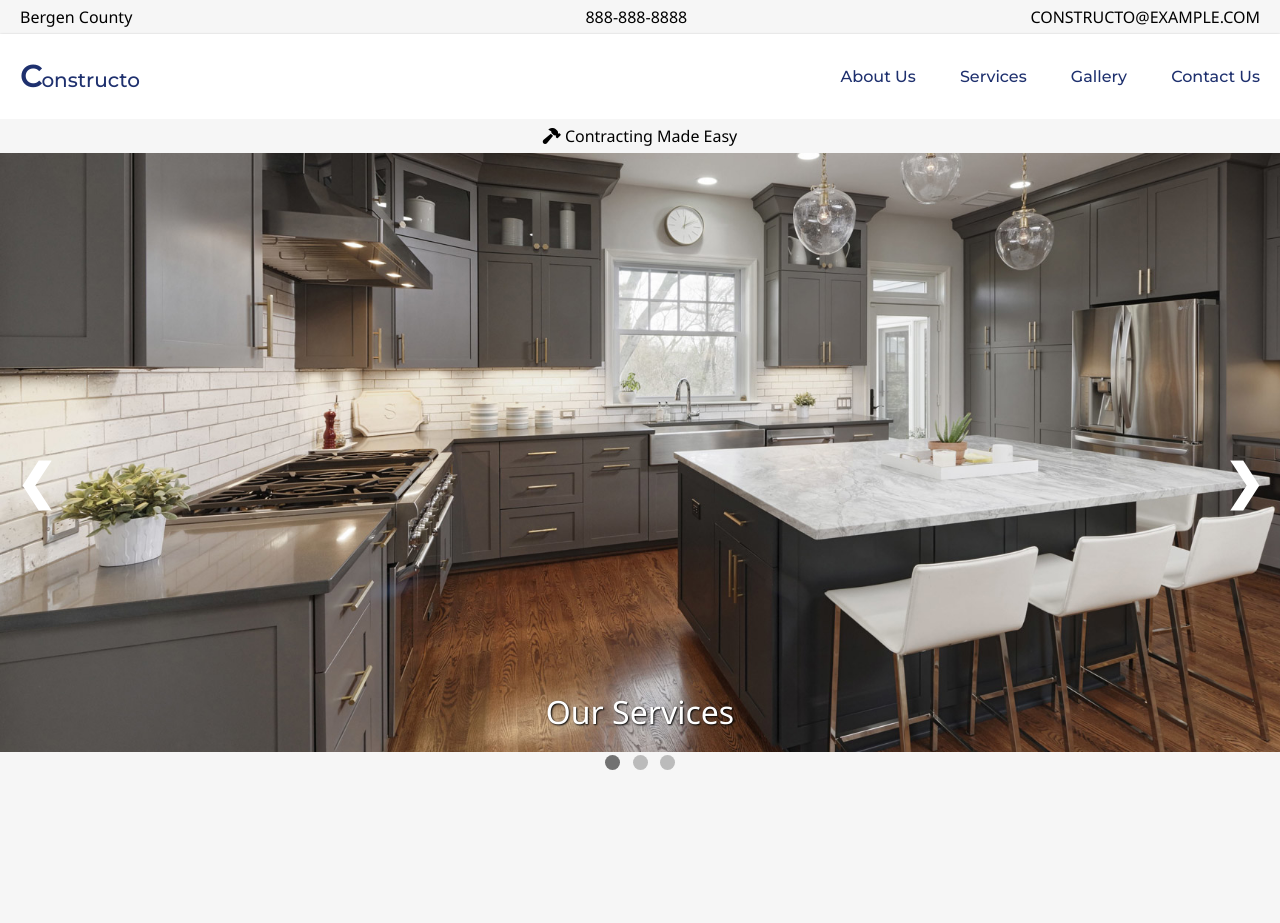
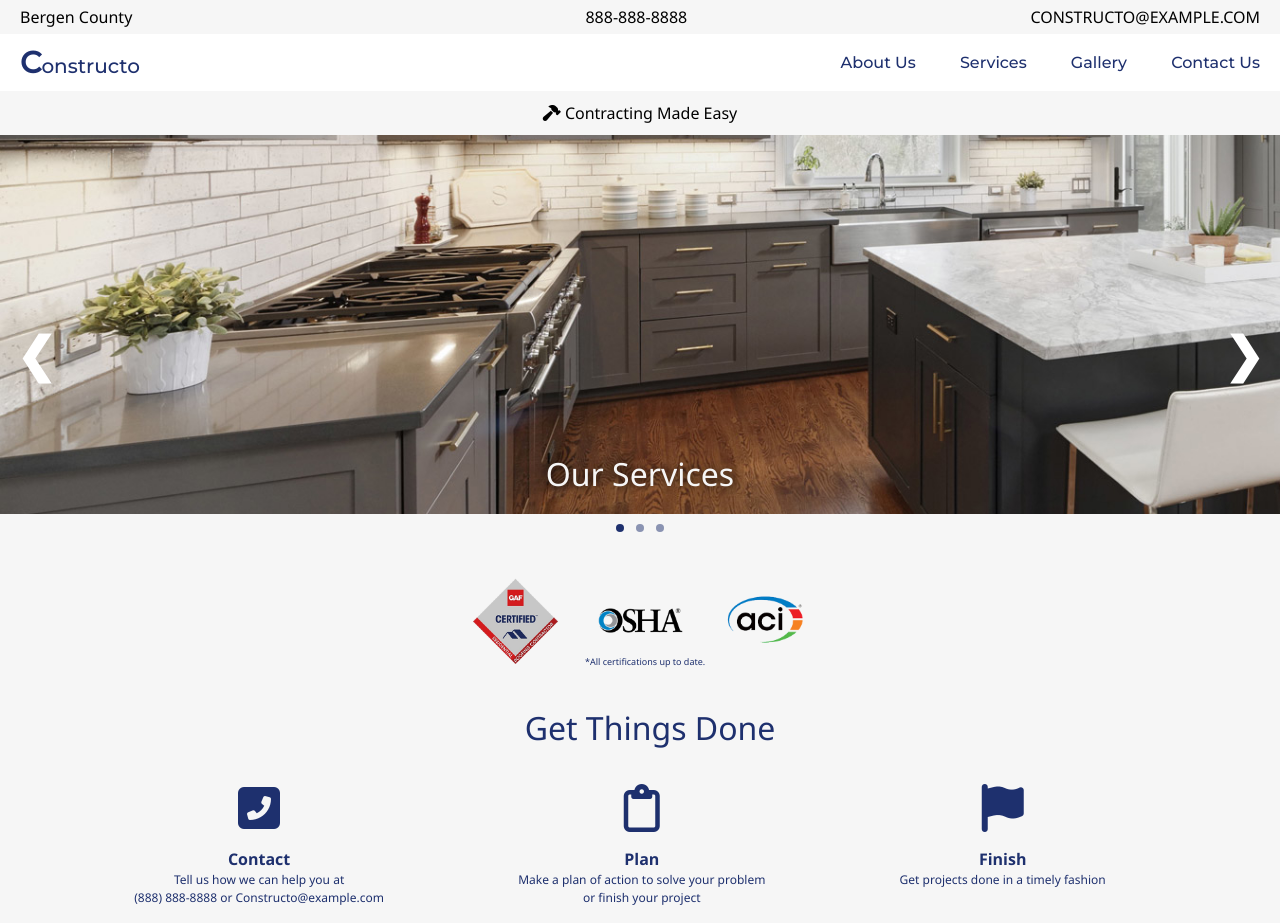
Before and after one commit to alexarmatas/constructionSite, a website: page dist/index.html in a window 1280 px wide. Before the commit the page ends 800 px from the top, so only its background shows below. Drawn offline with Linux system fonts and the light colour scheme.

Commit message:
added certifications and call to action

```diff
--- /dev/null
+++ b/scss/_slideServices.scss
@@ -0,0 +1,5 @@
+.column-left {
+  background-color: red;
+  width: 50%;
+  height: 100%;
+}
--- a/scss/_slides.scss
+++ b/scss/_slides.scss
@@ -36,10 +36,10 @@
 }
 
 .text {
-  color: white;
+  color: #f6f6f6;
   font-size: 2rem;
-  text-shadow: 1px 1px 2px black;
   padding: 8px 12px;
+  text-shadow: 1px 1px 10px black;
   position: absolute;
   bottom: 8px;
   width: 100%;
@@ -50,10 +50,10 @@
 
 .dot {
   cursor: pointer;
-  height: 15px;
-  width: 15px;
+  height: 8px;
+  width: 8px;
   margin: 0 4px;
-  background-color: #bbb;
+  background-color: rgba($secondary-color, 0.5);
   border-radius: 50%;
   display: inline-block;
   transition: background-color 0.6s ease;
@@ -61,7 +61,7 @@
 
 .active,
 .dot:hover {
-  background-color: #717171;
+  background-color: $secondary-color;
 }
 
 .fade {
--- a/scss/main.scss
+++ b/scss/main.scss
@@ -1,5 +1,6 @@
 @import "config";
 @import "slides";
+@import "slideServices";
 @import url("https://fonts.googleapis.com/css?family=Montserrat:400,500&display=swap");
 @import url("https://fonts.googleapis.com/css?family=Mukta:400,600&display=swap");
 * {
@@ -42,7 +43,11 @@ header {
   justify-content: space-between;
   align-items: center;
   background: #ffffff;
-  box-shadow: 0 2px 3px 0 rgba(0, 0, 0, 1);
+  box-shadow: 0 2px 2px 1 rgba(0, 0, 0, 1);
+}
+
+.logo {
+  margin: 0;
 }
 
 .bubble {
@@ -58,9 +63,13 @@ header {
   display: flex;
   justify-content: center;
   background: #f6f6f6;
+  padding: 5px 0px;
+
   color: darken($color: $secondary-color, $amount: 40);
   > p {
     margin: 5px 20px;
+    font-weight: 350;
+    font-size: 1rem;
   }
 }
 
@@ -95,3 +104,77 @@ a {
     font-size: 30px;
   }
 }
+
+//Bottom Half
+
+.certColumns {
+  padding-top: 1rem;
+  position: relative;
+  display: flex;
+  justify-content: center;
+}
+
+#certACI {
+  padding-top: 5px;
+}
+
+.certLogo {
+  padding: 0px 20px;
+  width: 125px;
+  height: auto;
+}
+
+.certParagraph {
+  position: absolute;
+  left: 50%;
+  margin-left: -55px;
+  bottom: -15px;
+  > span {
+    font-size: 9px;
+  }
+}
+
+.get-done {
+  text-align: center;
+  margin-left: 20px;
+  font-size: 2em;
+}
+
+.step-container {
+  display: flex;
+  flex-direction: row;
+  justify-content: space-evenly;
+}
+
+.step-col {
+  margin-left: -40px;
+  display: flex;
+  flex-direction: column;
+  align-items: center;
+  font-size: 3rem;
+}
+
+.step-text {
+  display: flex;
+  flex-direction: column;
+  align-items: center;
+
+  > h2 {
+    font-size: 1rem;
+    margin: 15px 0 0 0;
+  }
+
+  > p {
+    font-size: 0.75rem;
+    margin: 0;
+  }
+}
+
+.listServices {
+  position: relative;
+}
+
+.list-columns {
+  display: flex;
+  flex-direction: column;
+}
```
Also changed, not shown: dist/css/main.css, dist/index.html, images/indexImages/aboutUs400.jpg (added), images/indexImages/aciCert.png (added), images/indexImages/contactUs400.jpg (added), images/indexImages/epaCert.png (added), images/indexImages/gafCert.png (added), images/indexImages/gafCertified.png (added), images/indexImages/googleReview.png (added), images/indexImages/oshaCert.png (added), images/indexImages/ourServices400.jpg (added).
